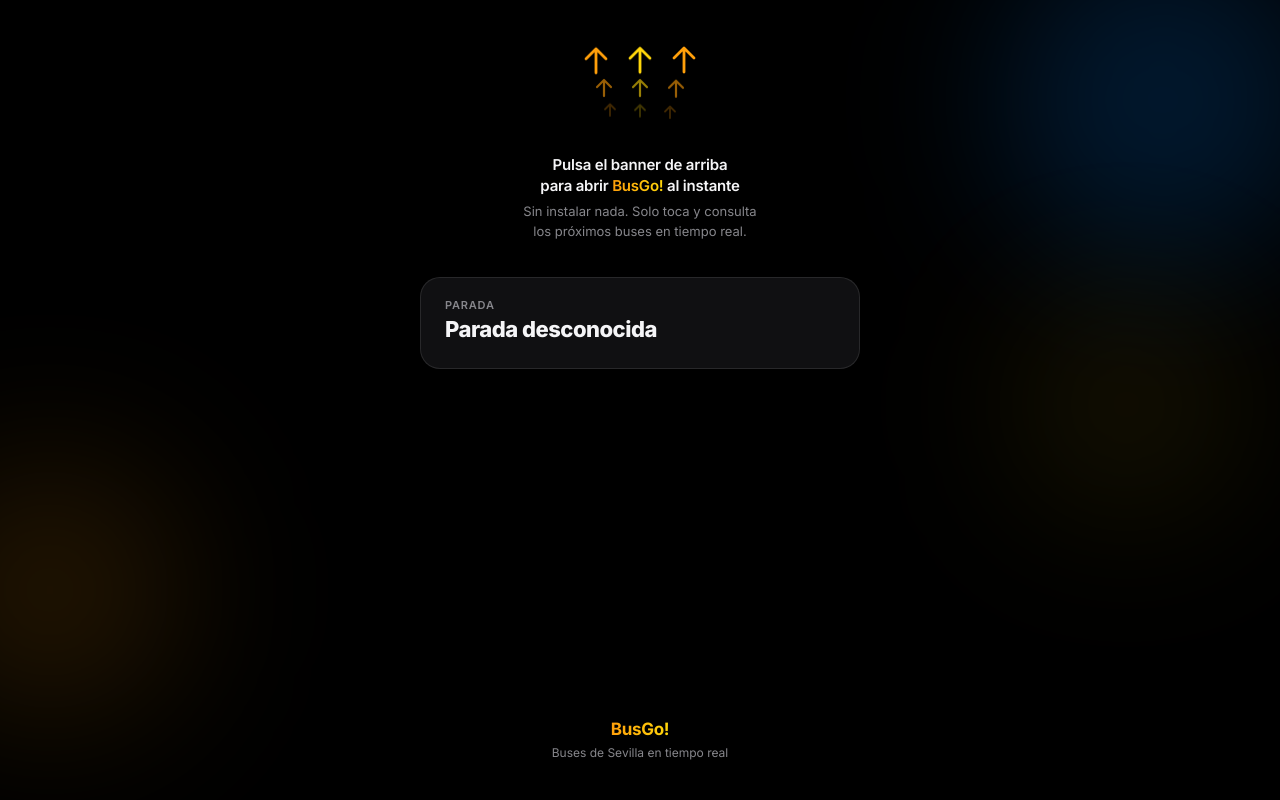
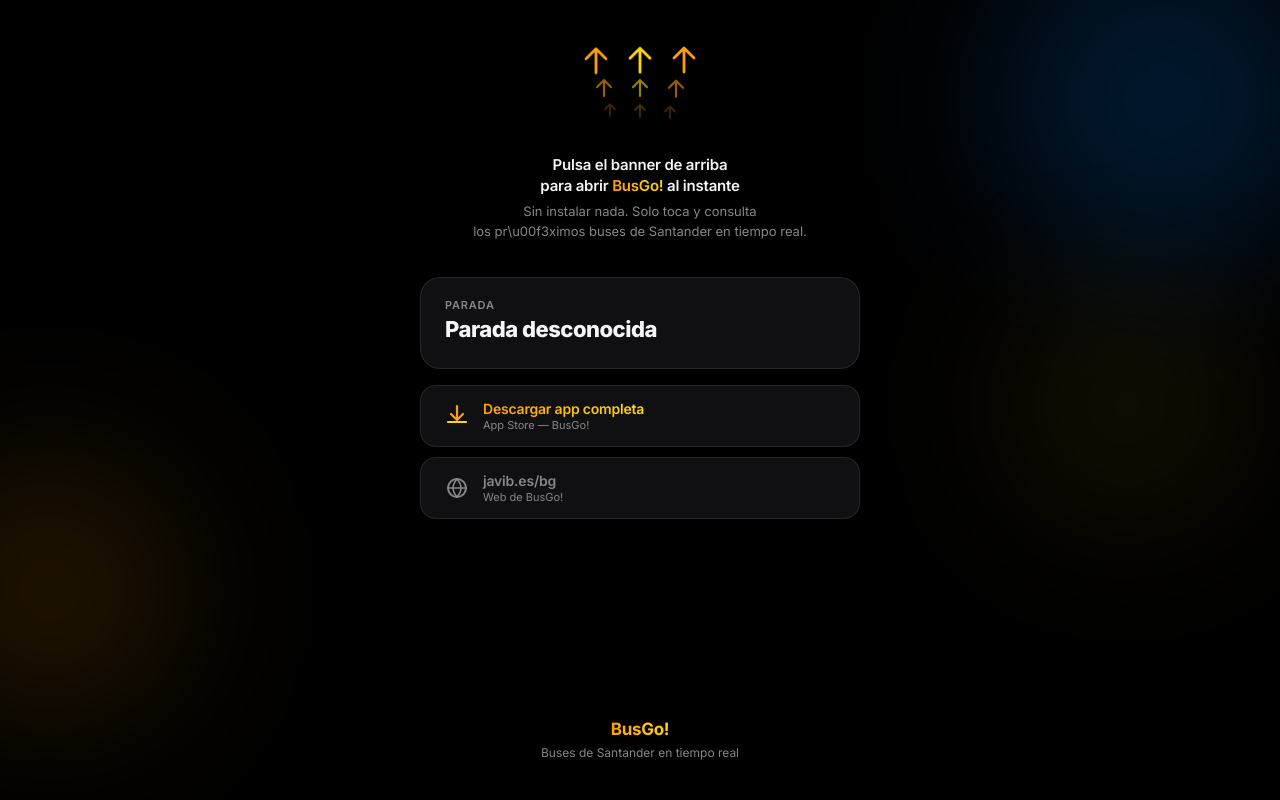
Before and after one commit to minijbs07/bg, a plain HTML site: page preview/index.html in a window 1280 px wide. Drawn offline with Linux system fonts and the light colour scheme.

Commit message:
fix: Santander city, add App Store + web links, handle ?stop= query param

```diff
--- a/preview/index.html
+++ b/preview/index.html
@@ -165,6 +165,65 @@
             margin-top: 2px;
         }
 
+        /* Links section — App Store + Web */
+        .links-section {
+            margin-top: 16px;
+            width: 100%;
+            display: flex;
+            flex-direction: column;
+            gap: 10px;
+        }
+        .link-pill {
+            display: flex;
+            align-items: center;
+            gap: 10px;
+            width: 100%;
+            padding: 14px 20px;
+            background: var(--glass);
+            border: 1px solid var(--border);
+            border-radius: 16px;
+            backdrop-filter: blur(20px);
+            -webkit-backdrop-filter: blur(20px);
+            text-decoration: none;
+            transition: border-color 0.2s, background 0.2s;
+            -webkit-tap-highlight-color: transparent;
+        }
+        .link-pill:active {
+            background: rgba(28,28,30,0.85);
+            border-color: rgba(255,255,255,0.18);
+        }
+        .link-pill-icon {
+            display: flex;
+            align-items: center;
+            justify-content: center;
+            width: 32px;
+            height: 32px;
+            flex-shrink: 0;
+        }
+        .link-pill-text {
+            display: flex;
+            flex-direction: column;
+            gap: 1px;
+        }
+        .link-pill-label {
+            font-size: 14px;
+            font-weight: 600;
+            letter-spacing: -0.2px;
+        }
+        .link-pill-label-appstore {
+            background: linear-gradient(90deg, var(--orange), var(--yellow));
+            -webkit-background-clip: text;
+            -webkit-text-fill-color: transparent;
+            background-clip: text;
+        }
+        .link-pill-label-web {
+            color: var(--muted);
+        }
+        .link-pill-sub {
+            font-size: 11px;
+            color: var(--muted);
+        }
+
         /* Logo / branding at bottom */
         .brand {
             margin-top: auto;
@@ -271,7 +330,8 @@
         </div>
 
         <p class="tap-hint">Pulsa el banner de arriba<br>para abrir <span>BusGo!</span> al instante</p>
-        <p class="tap-sub">Sin instalar nada. Solo toca y consulta<br>los próximos buses en tiempo real.</p>
+        <!-- CHANGE 2: "Santander" added -->
+        <p class="tap-sub">Sin instalar nada. Solo toca y consulta<br>los pr\u00f3ximos buses de Santander en tiempo real.</p>
 
         <!-- Stop info card -->
         <div class="stop-card">
@@ -280,29 +340,77 @@
             <span class="stop-id" id="stopId"></span>
         </div>
 
+        <!-- CHANGE 3: Links section -->
+        <div class="links-section">
+            <!-- App Store link -->
+            <a class="link-pill" href="https://apps.apple.com/app/id6503249842" target="_blank" rel="noopener">
+                <div class="link-pill-icon">
+                    <!-- SF-style down-arrow into tray (download) icon -->
+                    <svg viewBox="0 0 28 28" fill="none" xmlns="http://www.w3.org/2000/svg" width="28" height="28">
+                        <path d="M14 4v14M8 12l6 6 6-6" stroke="#FF9F0A" stroke-width="2.2" stroke-linecap="round" stroke-linejoin="round"/>
+                        <path d="M5 20h18" stroke="#FFD60A" stroke-width="2.2" stroke-linecap="round"/>
+                    </svg>
+                </div>
+                <div class="link-pill-text">
+                    <span class="link-pill-label link-pill-label-appstore">Descargar app completa</span>
+                    <span class="link-pill-sub">App Store — BusGo!</span>
+                </div>
+            </a>
+            <!-- Web link -->
+            <a class="link-pill" href="https://javib.es/bg" target="_blank" rel="noopener">
+                <div class="link-pill-icon">
+                    <!-- Globe icon -->
+                    <svg viewBox="0 0 28 28" fill="none" xmlns="http://www.w3.org/2000/svg" width="28" height="28">
+                        <circle cx="14" cy="14" r="9" stroke="#86868B" stroke-width="2"/>
+                        <path d="M14 5c-2.5 3-4 5.5-4 9s1.5 6 4 9M14 5c2.5 3 4 5.5 4 9s-1.5 6-4 9" stroke="#86868B" stroke-width="1.6" stroke-linecap="round"/>
+                        <path d="M5 14h18" stroke="#86868B" stroke-width="1.6" stroke-linecap="round"/>
+                    </svg>
+                </div>
+                <div class="link-pill-text">
+                    <span class="link-pill-label link-pill-label-web">javib.es/bg</span>
+                    <span class="link-pill-sub">Web de BusGo!</span>
+                </div>
+            </a>
+        </div>
+
         <!-- Desktop notice -->
         <div class="desktop-notice">
-            Esta página está diseñada para Safari en iPhone.<br>
+            Esta p\u00e1gina est\u00e1 dise\u00f1ada para Safari en iPhone.<br>
             Abre este enlace desde tu iPhone para ver el App Clip.
         </div>
 
         <div class="brand">
             <span class="brand-name">BusGo!</span>
-            <span class="brand-sub">Buses de Sevilla en tiempo real</span>
+            <!-- CHANGE 1: Sevilla -> Santander -->
+            <span class="brand-sub">Buses de Santander en tiempo real</span>
         </div>
     </div>
 
+    <!-- CHANGE 4: Updated script — checks both path segments AND ?stop= query param -->
     <script>
-        // Extract stop ID from URL path: /preview/1234/ or /bg/preview/1234/
         (function() {
-            var segments = location.pathname.replace(/\/$/, '').split('/').filter(Boolean);
-            var stopId = segments[segments.length - 1];
+            var stopId = null;
 
-            // Validate it's a number
-            if (stopId && /^\d+$/.test(stopId)) {
+            // First: check ?stop= query param (set by 404.html redirect)
+            var params = new URLSearchParams(window.location.search);
+            var stopParam = params.get('stop');
+            if (stopParam && /^\d+$/.test(stopParam)) {
+                stopId = stopParam;
+            }
+
+            // Fallback: extract from URL path segments: /preview/1234/ or /bg/preview/1234/
+            if (!stopId) {
+                var segments = location.pathname.replace(/\/$/, '').split('/').filter(Boolean);
+                var lastSeg = segments[segments.length - 1];
+                if (lastSeg && /^\d+$/.test(lastSeg)) {
+                    stopId = lastSeg;
+                }
+            }
+
+            if (stopId) {
                 document.getElementById('stopId').textContent = 'ID ' + stopId;
                 document.getElementById('stopName').textContent = 'Parada ' + stopId;
-                document.title = 'BusGo! — Parada ' + stopId;
+                document.title = 'BusGo! \u2014 Parada ' + stopId;
             } else {
                 document.getElementById('stopName').textContent = 'Parada desconocida';
                 document.getElementById('stopId').textContent = '';
```
